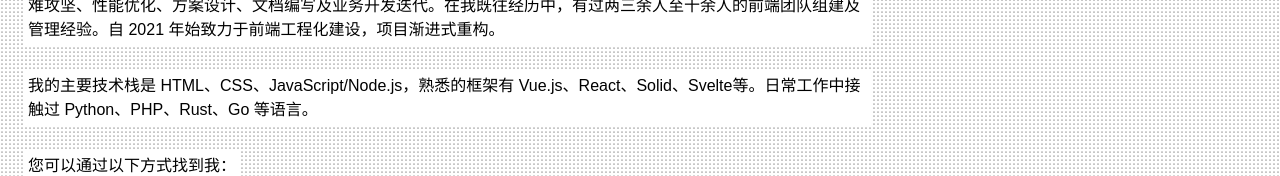
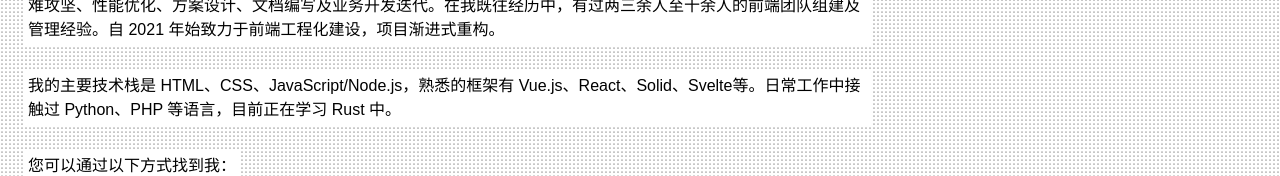
Before and after one commit to hasayake97/my-next-site, a Next.js app: page / in a window 1280 px wide. Shown: the part 270-446 px from the top of the page. Built offline with nearby package versions, Linux system fonts and the light colour scheme.

Commit message:
doc: page.mdx

```diff
--- a/src/app/page.mdx
+++ b/src/app/page.mdx
@@ -8,7 +8,7 @@
 
 现就职于深圳华强电子网集团股份有限公司 · IT 技术中心 · 架构设计组，任前端开发工程师一职。主要工作包括技术疑难攻坚、性能优化、方案设计、文档编写及业务开发迭代。在我既往经历中，有过两三余人至十余人的前端团队组建及管理经验。自 2021 年始致力于前端工程化建设，项目渐进式重构。
 
-我的主要技术栈是 HTML、CSS、JavaScript/Node.js，熟悉的框架有 Vue.js、React、Solid、Svelte等。日常工作中接触过 Python、PHP、Rust、Go 等语言。
+我的主要技术栈是 HTML、CSS、JavaScript/Node.js，熟悉的框架有 Vue.js、React、Solid、Svelte等。日常工作中接触过 Python、PHP 等语言，目前正在学习 Rust 中。
 
 您可以通过以下方式找到我：
 
```
